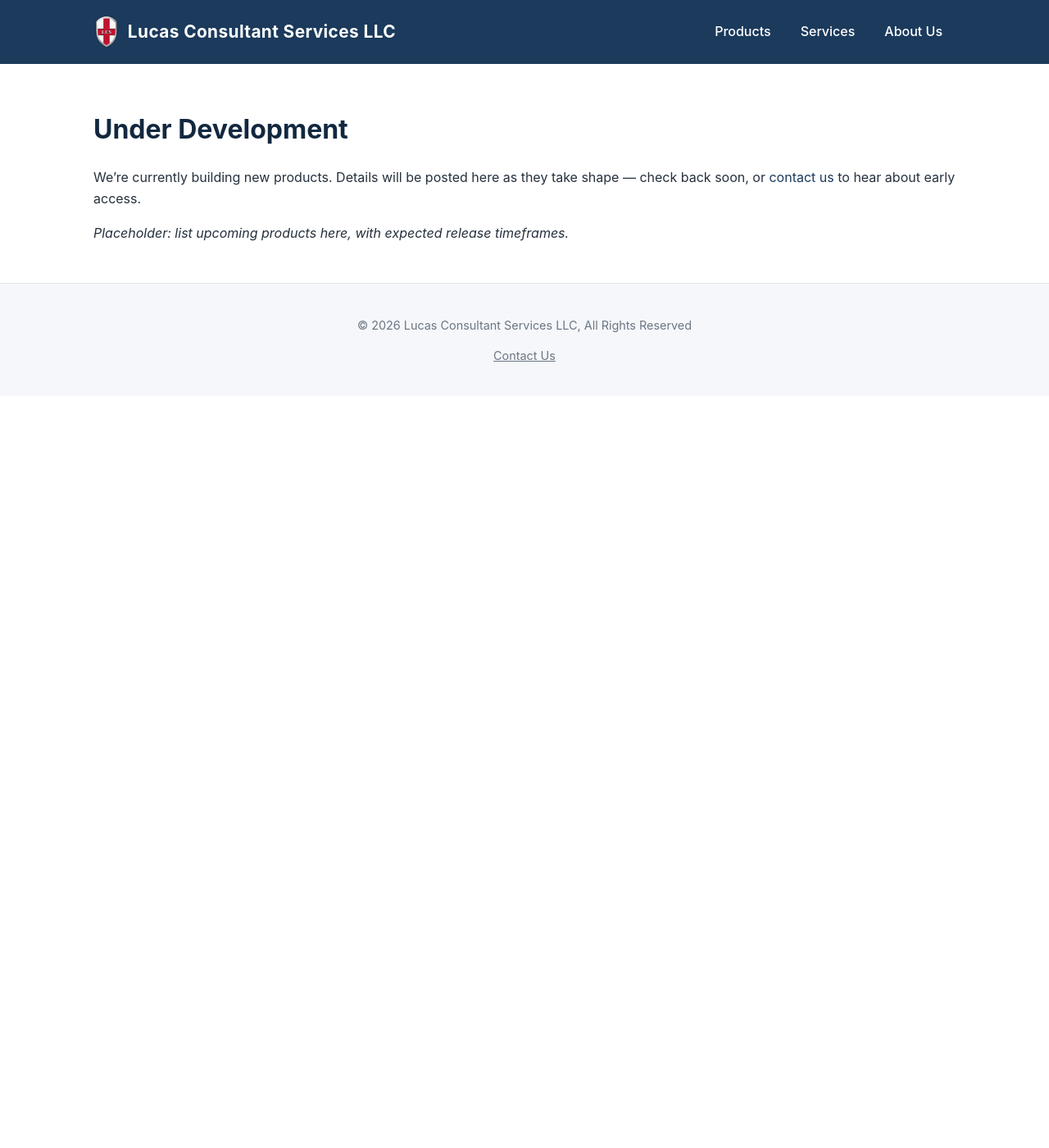
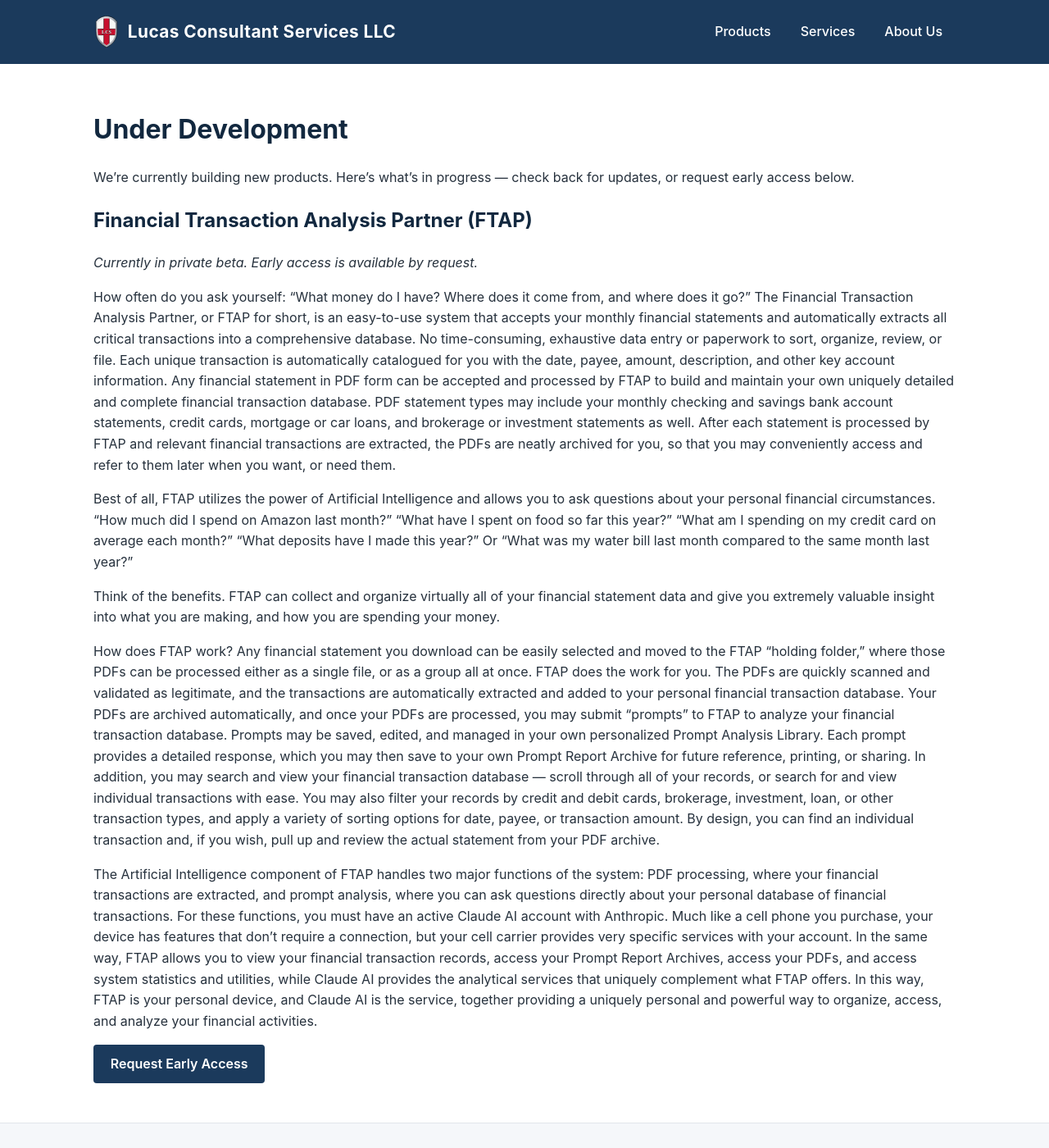
Before and after one commit to DrColorado/lucas-consulting-site, a Jekyll site: the page built from lucas-consulting-site/products/under-development.md, in a window 1280 px wide and 1400 px high. Shown: the whole window at 82% size. Built offline with Jekyll 4.4.1, drawn with Linux system fonts in a browser that asks for light colours.

Commit message:
Update under-development.md

```diff
--- a/lucas-consulting-site/products/under-development.md
+++ b/lucas-consulting-site/products/under-development.md
@@ -6,6 +6,20 @@ permalink: /products/under-development/
 
 # Under Development
 
-We're currently building new products. Details will be posted here as they take shape — check back soon, or [contact us]({{ '/about/contact/' | relative_url }}) to hear about early access.
+We're currently building new products. Here's what's in progress — check back for updates, or request early access below.
 
-*Placeholder: list upcoming products here, with expected release timeframes.*
+## Financial Transaction Analysis Partner (FTAP)
+
+*Currently in private beta. Early access is available by request.*
+
+How often do you ask yourself: "What money do I have? Where does it come from, and where does it go?" The Financial Transaction Analysis Partner, or FTAP for short, is an easy-to-use system that accepts your monthly financial statements and automatically extracts all critical transactions into a comprehensive database. No time-consuming, exhaustive data entry or paperwork to sort, organize, review, or file. Each unique transaction is automatically catalogued for you with the date, payee, amount, description, and other key account information. Any financial statement in PDF form can be accepted and processed by FTAP to build and maintain your own uniquely detailed and complete financial transaction database. PDF statement types may include your monthly checking and savings bank account statements, credit cards, mortgage or car loans, and brokerage or investment statements as well. After each statement is processed by FTAP and relevant financial transactions are extracted, the PDFs are neatly archived for you, so that you may conveniently access and refer to them later when you want, or need them.
+
+Best of all, FTAP utilizes the power of Artificial Intelligence and allows you to ask questions about your personal financial circumstances. "How much did I spend on Amazon last month?" "What have I spent on food so far this year?" "What am I spending on my credit card on average each month?" "What deposits have I made this year?" Or "What was my water bill last month compared to the same month last year?"
+
+Think of the benefits. FTAP can collect and organize virtually all of your financial statement data and give you extremely valuable insight into what you are making, and how you are spending your money.
+
+How does FTAP work? Any financial statement you download can be easily selected and moved to the FTAP "holding folder," where those PDFs can be processed either as a single file, or as a group all at once. FTAP does the work for you. The PDFs are quickly scanned and validated as legitimate, and the transactions are automatically extracted and added to your personal financial transaction database. Your PDFs are archived automatically, and once your PDFs are processed, you may submit "prompts" to FTAP to analyze your financial transaction database. Prompts may be saved, edited, and managed in your own personalized Prompt Analysis Library. Each prompt provides a detailed response, which you may then save to your own Prompt Report Archive for future reference, printing, or sharing. In addition, you may search and view your financial transaction database — scroll through all of your records, or search for and view individual transactions with ease. You may also filter your records by credit and debit cards, brokerage, investment, loan, or other transaction types, and apply a variety of sorting options for date, payee, or transaction amount. By design, you can find an individual transaction and, if you wish, pull up and review the actual statement from your PDF archive.
+
+The Artificial Intelligence component of FTAP handles two major functions of the system: PDF processing, where your financial transactions are extracted, and prompt analysis, where you can ask questions directly about your personal database of financial transactions. For these functions, you must have an active Claude AI account with Anthropic. Much like a cell phone you purchase, your device has features that don't require a connection, but your cell carrier provides very specific services with your account. In the same way, FTAP allows you to view your financial transaction records, access your Prompt Report Archives, access your PDFs, and access system statistics and utilities, while Claude AI provides the analytical services that uniquely complement what FTAP offers. In this way, FTAP is your personal device, and Claude AI is the service, together providing a uniquely personal and powerful way to organize, access, and analyze your financial activities.
+
+<a class="btn" href="{{ '/products/ftap-beta/' | relative_url }}">Request Early Access</a>
```
